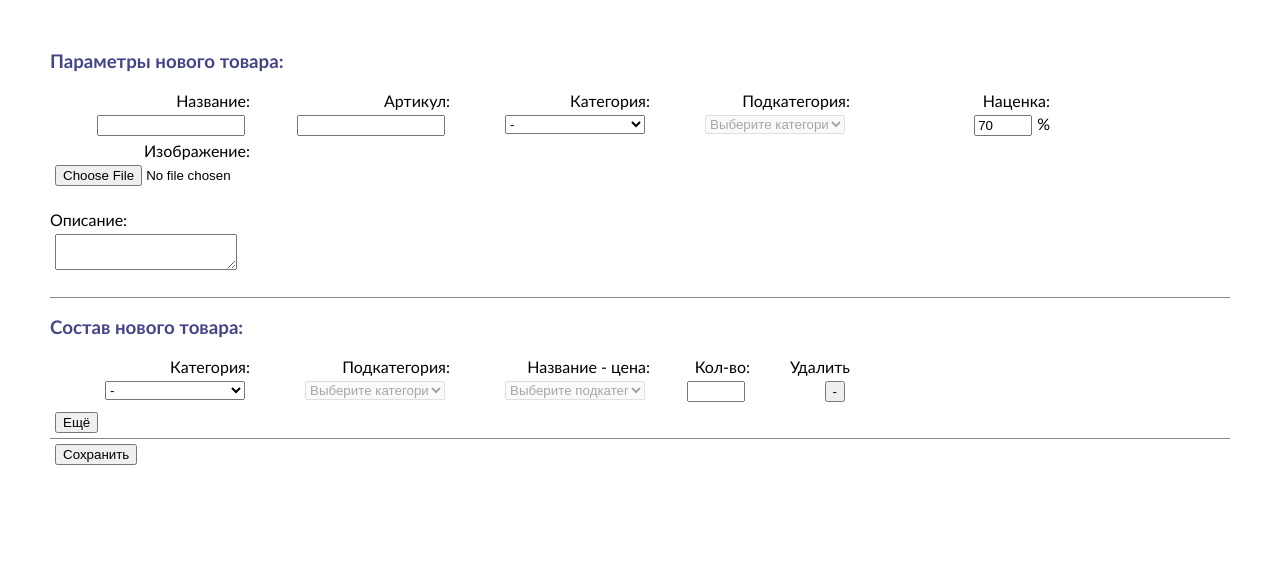
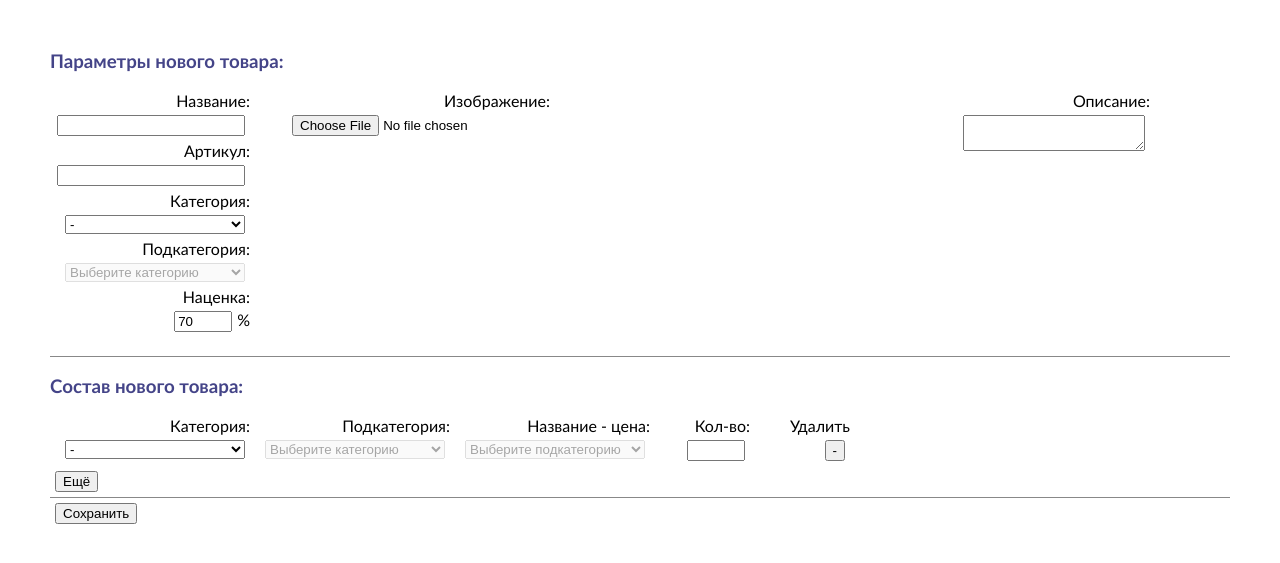
Before and after one commit to timofeev-denis/ps_constructor, a PHP site: page /add.php in a window 1280 px wide. Shown: the top 563 px of the page. Run offline with PHP 8.4, Linux system fonts and the light colour scheme; data that the repository does not hold is empty; some libraries are stand-ins or nearby versions.

Commit message:
Change blocks positioning on edit page

```diff
--- a/common.php
+++ b/common.php
@@ -195,6 +195,7 @@ function print_add_form( $product_id = 0, $type = TYPE_PRODUCT ) {
         <input type="hidden" name="type" value="<?=$type?>" />
         <h3>Параметры нового товара:</h3>
     <div class="param w200">
+        <div class="param w200">
             <label for='new_name'>Название: </label><br>
             <input type='text' id='new_name' name='new_name' class='new' value="<?=$product[ "pname" ]?>"/><br>
         </div>
@@ -319,22 +320,21 @@ function print_add_form( $product_id = 0, $type = TYPE_PRODUCT ) {
                 <?php
             }
             ?>
+        </div>
+        </div>
 
-        </div>
-        <div class="clearfix"></div>
-        <div class="param w200">
+        <div class="param w300">
             <label for='new_image'>Изображение: </label><br>
             <?php
             if( intval( $product[ "id_image" ] ) > 0 ) {
                 $images_path = $CONFIG[ "imagesdir" ] . "/p/" . implode( "/", str_split( intval( $product[ "id_image" ] ), 1 ) );
-                printf( "<img src='%s/%s.jpg' width=190>", $images_path, intval( $product[ "id_image" ] ) );
+                printf( "<img src='%s/%s-large_default.jpg'>", $images_path, intval( $product[ "id_image" ] ) );
             }
             ?>
             <input type="hidden" name="MAX_FILE_SIZE" value="30000000" />
             <input type="file" id="new_image" name="new_image" />
         </div>
-        <div class="clearfix"></div>
-        <br>
+        <div class="param w600">
             <label for='new_description'>Описание: </label><br>
             <textarea name="new_description" id="new_description">
                 <?=$product[ "description" ]?>
@@ -342,6 +342,7 @@ function print_add_form( $product_id = 0, $type = TYPE_PRODUCT ) {
             <script type="text/javascript">
                 CKEDITOR.replace( 'new_description' );
             </script>
+        </div>
         <div class="clearfix"></div>
         <br>
     </div>
--- a/css/style.css
+++ b/css/style.css
@@ -61,7 +61,7 @@ input[type=text], select.new, input[type=button], input[type=file], input[type=s
     margin: 5px;
 }
 input[type=text], select.new {
-    width: 70%;
+    width: 90%;
 }
 
 table.new_product {
@@ -85,11 +85,17 @@ input.item_qty {
     float: left;
     text-align: right;
 }
+.param img {
+    padding: 5px;
+}
 .w100 {
     width: 100px;
 }
 .w200 {
     width: 200px;
+}
+.w300 {
+    width: 300px;
 }
 .w400 {
     width: 400px;
```
Lines whose indentation alone changed are shown as unchanged.
